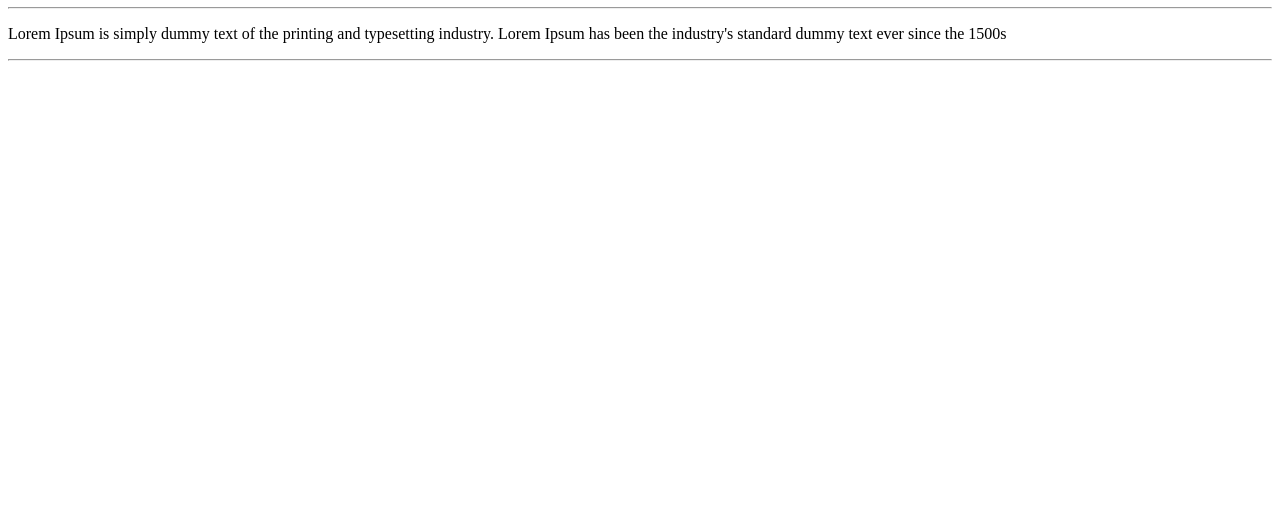
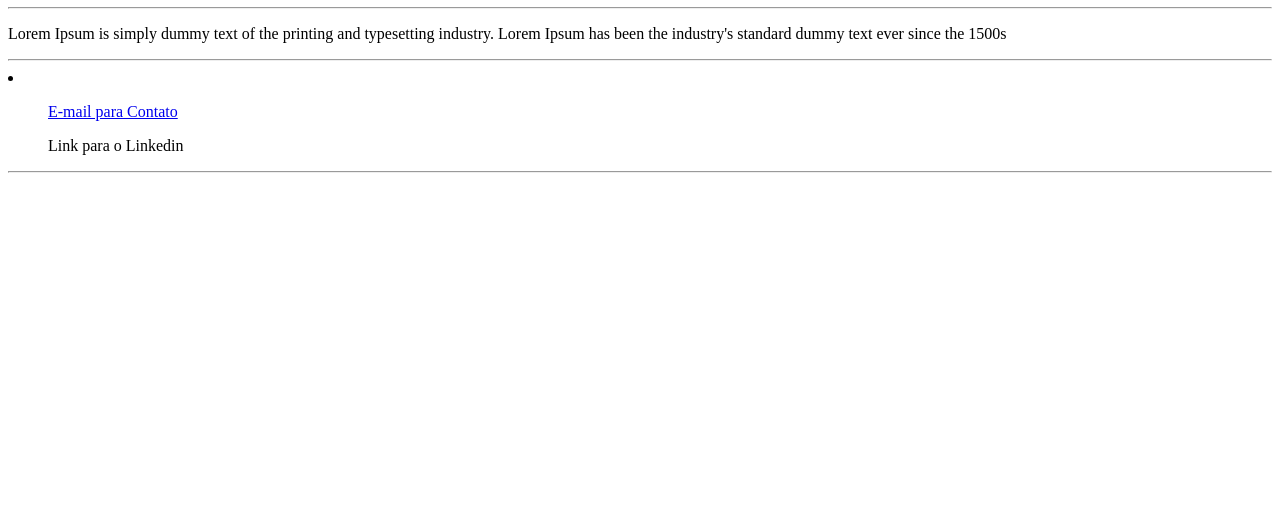
Before and after one commit to Luis-Vscode/Luis-Vscode.github.io, a plain HTML site: page index.html in a window 1280 px wide. Shown: the part 281-800 px from the top of the page. Drawn offline with Linux system fonts and the light colour scheme.

Commit message:
Update index.html

```diff
--- a/index.html
+++ b/index.html
@@ -6,5 +6,12 @@
    <hr>
    <p>Lorem Ipsum is simply dummy text of the printing and typesetting industry. Lorem Ipsum has been the industry's standard dummy text ever since the 1500s</p>
    <hr>
+   <li>
+    <ul><a href="mailto:lgar1@aluno.ifal.edu.br">
+E-mail para Contato</a></ul>
+    <ul>Link para o Linkedin</ul>
+   </li>
+   <hr>
+
   </body>
 </html>
```
